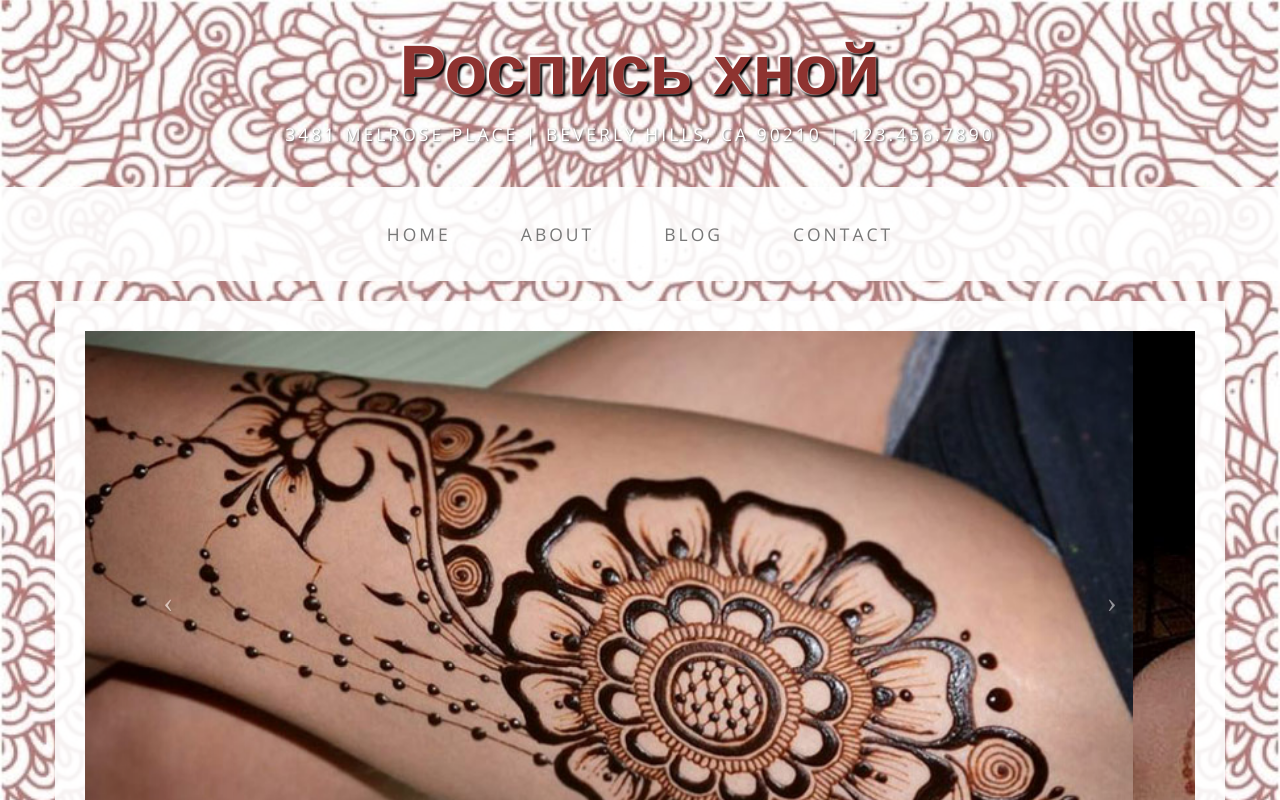
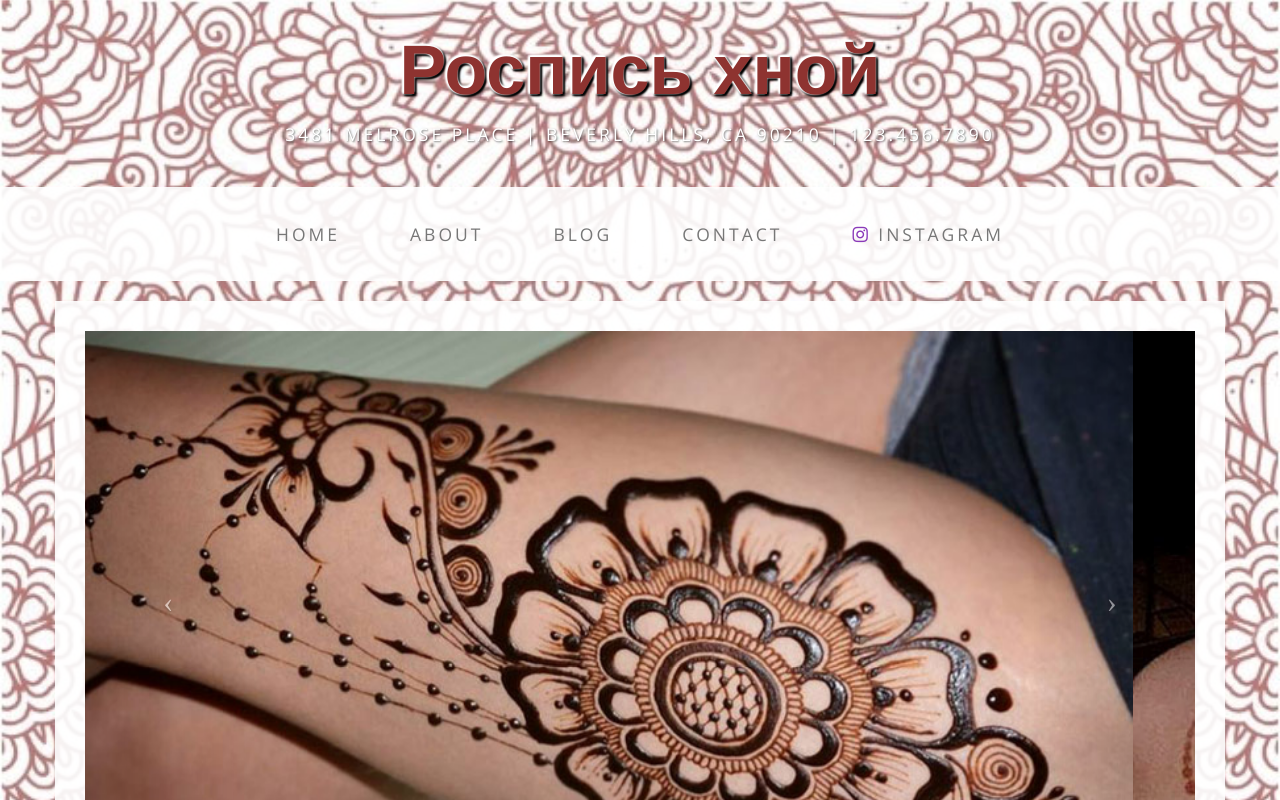
Before and after one commit to mehendi1/mehendi1.github.io, a plain HTML site: page index.html in a window 1280 px wide. Shown: the top 800 px of the page. Drawn offline with nearby package versions, Linux system fonts and the light colour scheme.

Commit message:
add instagram

```diff
--- a/css/business-casual.css
+++ b/css/business-casual.css
@@ -196,3 +196,8 @@ footer p {
         clear: both;
     }
 }
+
+/* **************************************** */
+.fa-instagram{
+   color: #8a3ab9;
+}
--- a/index.html
+++ b/index.html
@@ -65,6 +65,9 @@
                     </li>
                     <li>
                         <a href="contact.html">Contact</a>
+                    </li>
+                    <li>
+                        <a href="https://www.instagram.com/annasidoriaka/"><i class="fab fa-instagram"></i> Instagram</a>
                     </li>
                 </ul>
             </div>
@@ -192,7 +195,7 @@
         <div class="container">
             <div class="row">
                 <div class="col-lg-12 text-center">
-                    <p>Copyright &copy; Your Website 2014</p>
+                    <p>Copyright &copy; 2018</p>
                 </div>
             </div>
         </div>
```
